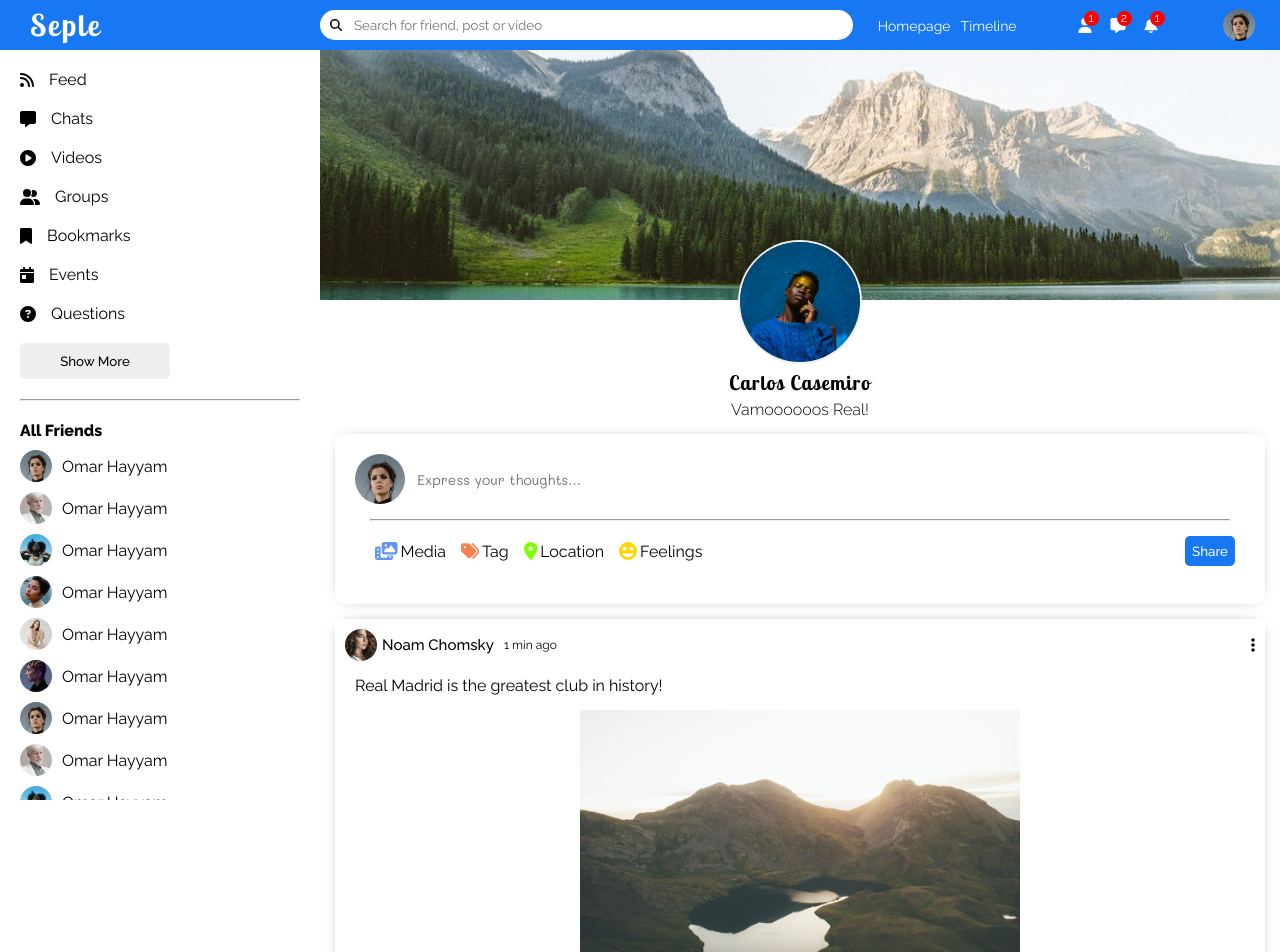
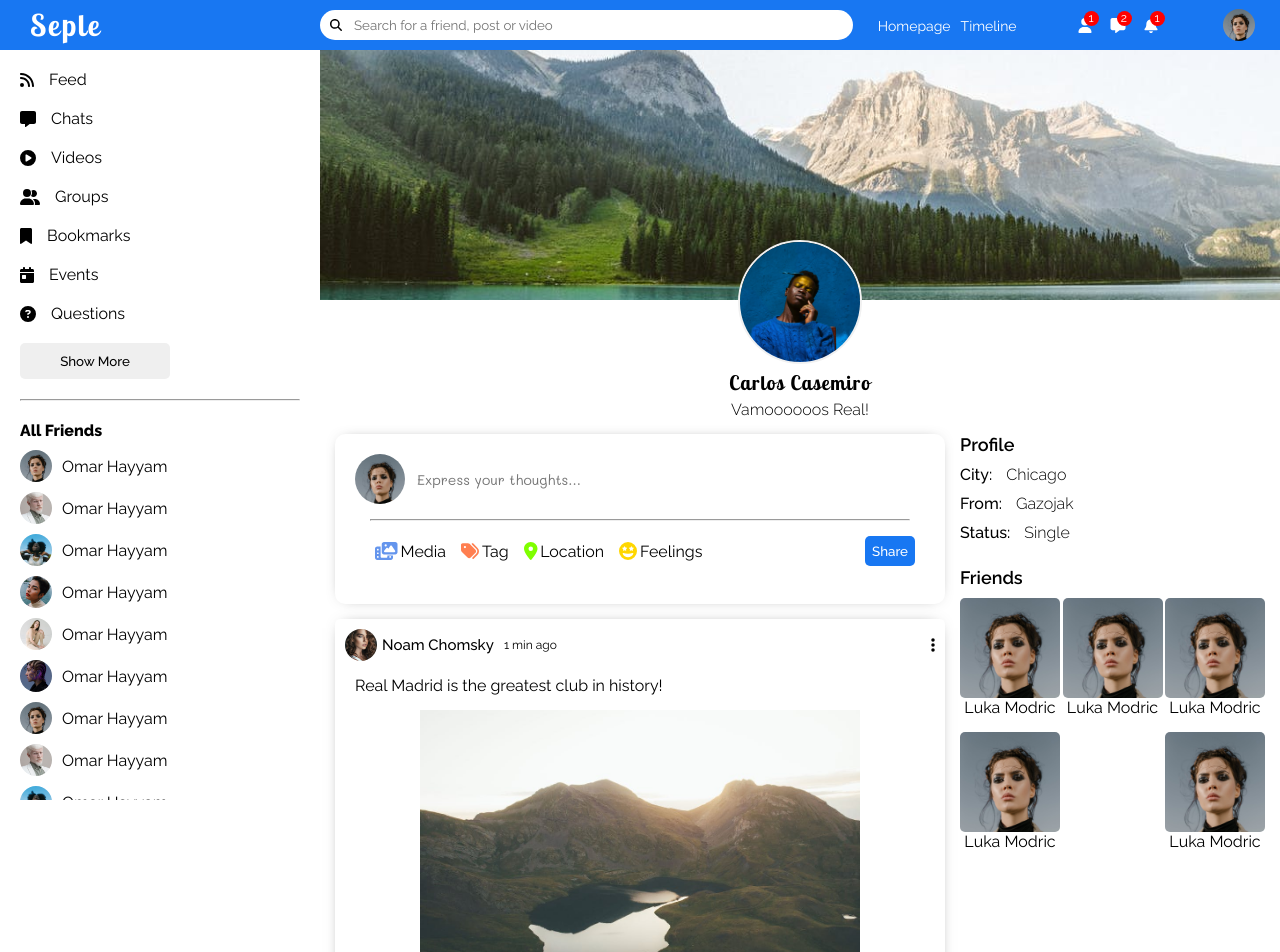
Before and after one commit to Arnazarov/seple, a React (Create React App) app in the folder frontend/: page / in a window 1280 px wide. Shown: the top 952 px of the page. Built offline with nearby package versions, Linux system fonts and the light colour scheme; the HTML template or start-up script is replaced by a standard one.

Commit message:
added user component to rightbar

```diff
--- a/frontend/src/components/Header/Header.jsx
+++ b/frontend/src/components/Header/Header.jsx
@@ -19,7 +19,7 @@ export default function Topbar() {
             <FontAwesomeIcon icon={faMagnifyingGlass} />
           </div>
           <input
-            placeholder="Search for friend, post or video"
+            placeholder="Search for a friend, post or video"
             className={styles.searchInput}
           />
         </div>
--- a/frontend/src/components/RightBar/RightBar.jsx
+++ b/frontend/src/components/RightBar/RightBar.jsx
@@ -1,9 +1,9 @@
 import styles from './RightBar.module.scss';
 
-const RightBar = () => {
-  return (
-    <div className={styles.container}>
-      <div className={styles.wrapper}>
+const RightBar = ({ profile }) => {
+  function HomeRB() {
+    return (
+      <>
         <div className={styles.birthday}>
           <img className={styles.birthdayImg} src="assets/gift.png" alt="" />
           <span className={styles.birthdayText}>
@@ -25,7 +25,77 @@ const RightBar = () => {
             <span className={styles.name}>Ipek Cinar</span>
           </li>
         </ul>
-      </div>
+      </>
+    );
+  }
+
+  function UserRB() {
+    return (
+      <>
+        <h4 className={styles.profileTitle}>Profile</h4>
+        <div className={styles.profileInfo}>
+          <div className={styles.item}>
+            <span className={styles.itemName}>City: </span>
+            <span className={styles.itemDesc}>Chicago</span>
+          </div>
+          <div className={styles.item}>
+            <span className={styles.itemName}>From: </span>
+            <span className={styles.itemDesc}>Gazojak</span>
+          </div>
+          <div className={styles.item}>
+            <span className={styles.itemName}>Status: </span>
+            <span className={styles.itemDesc}>Single</span>
+          </div>
+        </div>
+        <h4 className={styles.profileTitle}>Friends</h4>
+        <div className={styles.friendsInfo}>
+          <div className={styles.following}>
+            <img
+              src="/assets/person/1.jpeg"
+              alt=""
+              className={styles.friendImg}
+            />
+            <span className={styles.friendDesc}>Luka Modric</span>
+          </div>
+          <div className={styles.following}>
+            <img
+              src="/assets/person/1.jpeg"
+              alt=""
+              className={styles.friendImg}
+            />
+            <span className={styles.friendDesc}>Luka Modric</span>
+          </div>
+          <div className={styles.following}>
+            <img
+              src="/assets/person/1.jpeg"
+              alt=""
+              className={styles.friendImg}
+            />
+            <span className={styles.friendDesc}>Luka Modric</span>
+          </div>
+          <div className={styles.following}>
+            <img
+              src="/assets/person/1.jpeg"
+              alt=""
+              className={styles.friendImg}
+            />
+            <span className={styles.friendDesc}>Luka Modric</span>
+          </div>
+          <div className={styles.following}>
+            <img
+              src="/assets/person/1.jpeg"
+              alt=""
+              className={styles.friendImg}
+            />
+            <span className={styles.friendDesc}>Luka Modric</span>
+          </div>
+        </div>
+      </>
+    );
+  }
+  return (
+    <div className={styles.container}>
+      <div className={styles.wrapper}>{profile ? <UserRB /> : <HomeRB />}</div>
     </div>
   );
 };
--- a/frontend/src/components/RightBar/RightBar.module.scss
+++ b/frontend/src/components/RightBar/RightBar.module.scss
@@ -62,5 +62,44 @@
         }
       }
     }
+
+    .profileTitle {
+      font-size: 18px;
+      font-weight: 600;
+      margin-bottom: 10px;
+    }
+
+    .profileInfo {
+      margin-bottom: 25px;
+      .item {
+        margin-bottom: 10px;
+        .itemName {
+          font-weight: 500;
+          margin-right: 10px;
+        }
+        .itemDesc {
+          font-weight: 300;
+        }
+      }
+    }
+
+    .friendsInfo {
+      @include flexCenter(row, space-between);
+      flex-wrap: wrap;
+
+      .following {
+        @include flexCenter(column, flex-start);
+        margin-bottom: 15px;
+
+        .friendImg {
+          width: 100px;
+          height: 100px;
+          border-radius: 5px;
+          object-fit: cover;
+        }
+        .friendDesc {
+        }
+      }
+    }
   }
 }
--- a/frontend/src/screens/User/User.jsx
+++ b/frontend/src/screens/User/User.jsx
@@ -5,6 +5,7 @@ import Feed from '../../components/Feed/Feed';
 import styles from './User.module.scss';
 
 const User = () => {
+  const profile = 'User';
   return (
     <>
       <Header />
@@ -31,7 +32,7 @@ const User = () => {
           </div>
           <div className={styles.bottom}>
             <Feed />
-            <RightBar />
+            <RightBar profile={profile} />
           </div>
         </div>
       </div>
--- a/frontend/src/screens/User/User.module.scss
+++ b/frontend/src/screens/User/User.module.scss
@@ -39,8 +39,8 @@
         font-weight: 300;
       }
     }
-    .bottom {
-      display: flex;
-    }
+  }
+  .bottom {
+    display: flex;
   }
 }
```
